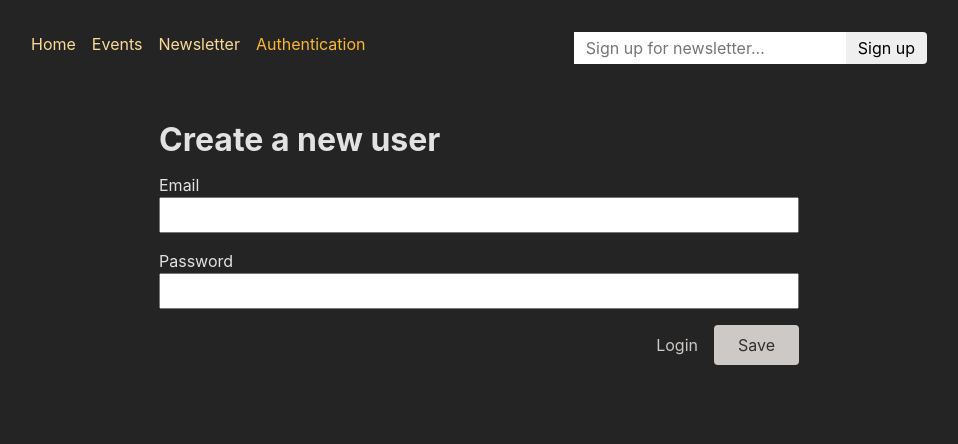
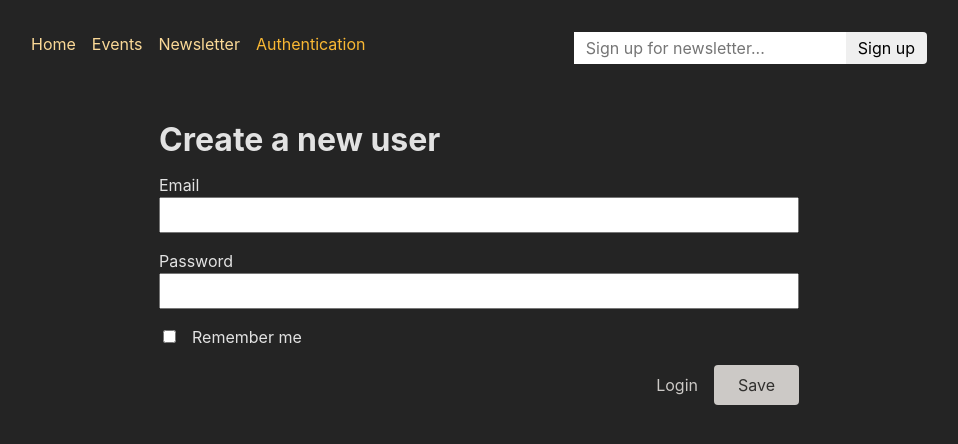
Before and after one commit to cristian-corbalan/react-authentication-practice, a React (Create React App) app in the folder frontend/: page /auth in a window 1280 px wide. Shown: the top 444 px of the page, without its empty margins (161-1119 px from the left). Built offline with nearby package versions, Linux system fonts and the light colour scheme.

Commit message:
Add remember me option on login

```diff
--- a/frontend/src/components/AuthForm.js
+++ b/frontend/src/components/AuthForm.js
@@ -29,6 +29,12 @@ function AuthForm () {
           <label htmlFor="image">Password</label>
           <input id="password" type="password" name="password" required />
         </p>
+        <p>
+          <label>
+            <input id="remember" type="checkbox" name="remember" />
+            <span>Remember me</span>
+          </label>
+        </p>
         <div className={classes.actions}>
           <Link to={`?mode=${isLogin ? 'signup' : 'login'}`}>
             {isLogin ? 'Create new user' : 'Login'}
--- a/frontend/src/components/AuthForm.module.css
+++ b/frontend/src/components/AuthForm.module.css
@@ -14,6 +14,12 @@
 .form textarea {
   font: inherit;
   padding: 0.25rem;
+}
+
+.form input[type="checkbox"] {
+  display: inline-block;
+  width: fit-content;
+  margin-right: 1rem;
 }
 
 .actions {
--- a/frontend/src/pages/Authentication.js
+++ b/frontend/src/pages/Authentication.js
@@ -43,8 +43,13 @@ export async function action ({ request }) {
   const expiration = new Date();
   expiration.setHours(expiration.getHours() + 1);
 
-  localStorage.setItem('token', token);
-  localStorage.setItem('expiration', expiration.toISOString());
+  if (data.get('remember')) {
+    localStorage.setItem('token', token);
+    localStorage.setItem('expiration', expiration.toISOString());
+  } else {
+    sessionStorage.setItem('token', token);
+    sessionStorage.setItem('expiration', expiration.toISOString());
+  }
 
   return redirect('/');
 }
--- a/frontend/src/util/auth.js
+++ b/frontend/src/util/auth.js
@@ -1,7 +1,7 @@
 import { redirect } from 'react-router-dom';
 
 export function getAuthToken () {
-  const authToken = localStorage.getItem('token');
+  const authToken = localStorage.getItem('token') ?? sessionStorage.getItem('token');
 
   if (!authToken) {
     return null;
@@ -19,6 +19,8 @@ export function getAuthToken () {
 export function removeAuthToken () {
   localStorage.removeItem('token');
   localStorage.removeItem('expiration');
+  sessionStorage.removeItem('token');
+  sessionStorage.removeItem('expiration');
   return null;
 }
 
@@ -37,7 +39,7 @@ export function authRequiredLoader () {
 }
 
 export function getTokenDuration () {
-  const storedExpirationDate = localStorage.getItem('expiration');
+  const storedExpirationDate = localStorage.getItem('expiration') ?? sessionStorage.getItem('expiration');
   const expirationDate = new Date(storedExpirationDate);
   const now = new Date();
   return expirationDate.getTime() - now.getTime();
```
